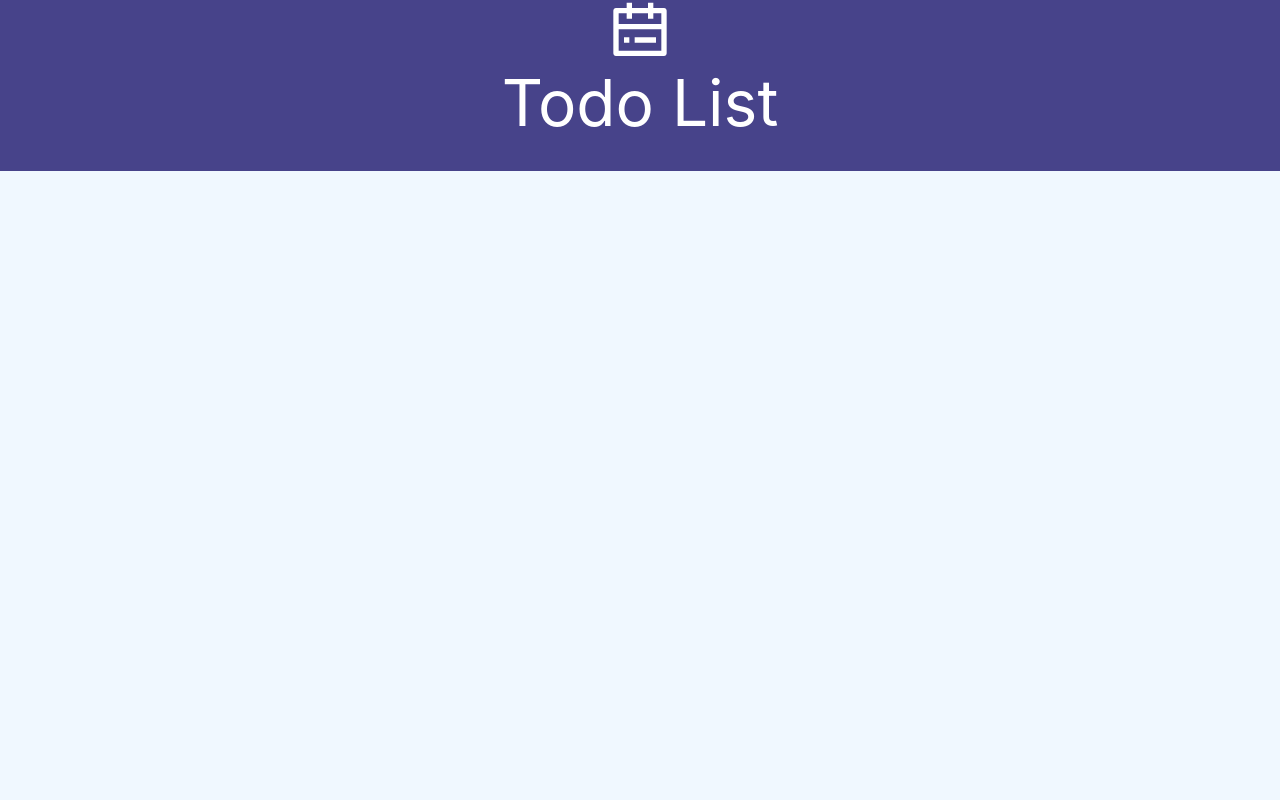
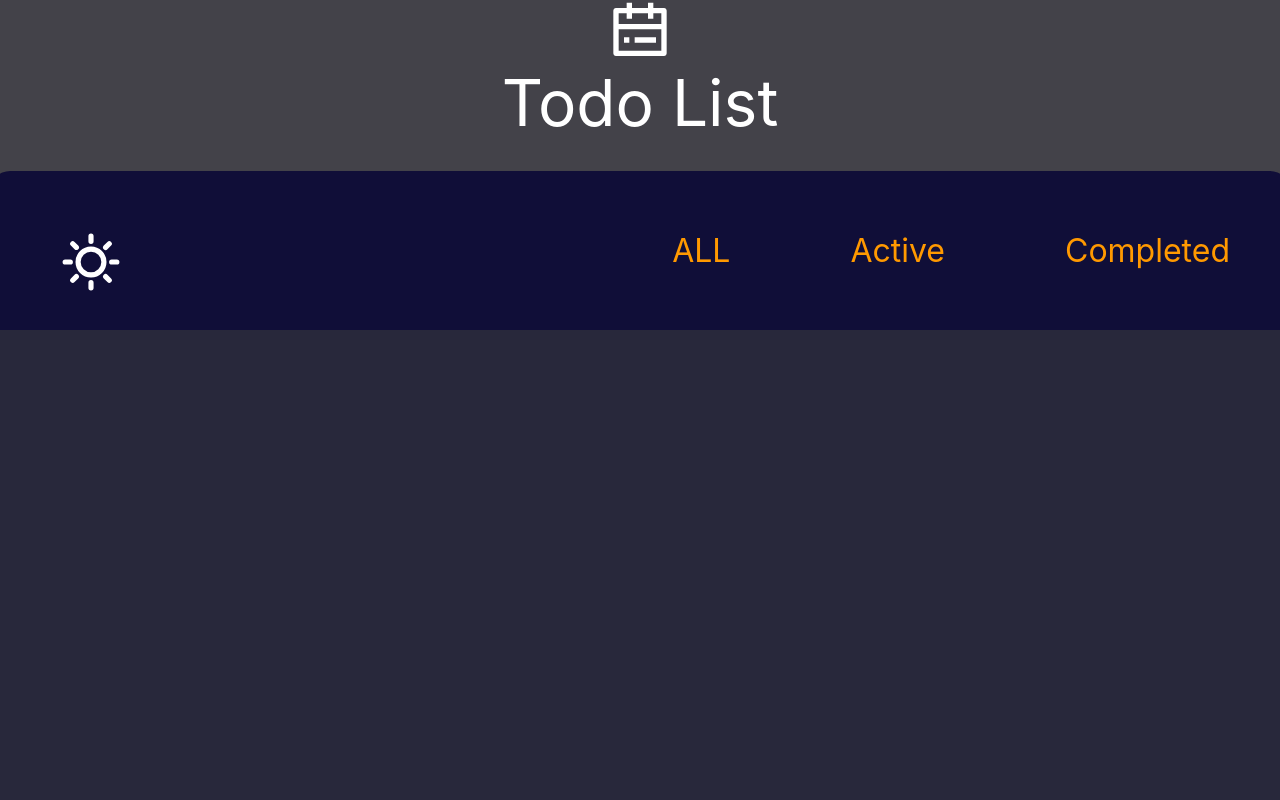
Before and after one commit to seongsinhye/todo, a React (Create React App) app: page / in a window 1280 px wide. Shown: the top 800 px of the page. Built offline with nearby package versions, Linux system fonts and the light colour scheme.

Commit message:
전반적으로 css 틀 잡아서 올림

```diff
--- a/src/TodoList.jsx
+++ b/src/TodoList.jsx
@@ -1,16 +1,18 @@
 import React from 'react';
-import './TodoList.css';
+import './css/TodoList.css';
 import { RiCalendarTodoLine } from "react-icons/ri";
+import NavBar from './components/NavBar.jsx';
+import MainContainer from './components/MainContainer.jsx';
 
 export default function TodoList() {
   return (
    <>
     <header className="App-header">
       <RiCalendarTodoLine style={{fontSize : '64px'}}/>
-      <div className='title'>
-        Todo List</div>
+      <div className='title'>Todo List</div>
       <div className='container'>
-
+        <NavBar />
+        <MainContainer />
       </div>
     </header>
    </>
--- /dev/null
+++ b/src/components/MainContainer.jsx
@@ -0,0 +1,10 @@
+import React from 'react';
+
+export default function MainContainer() {
+  return (
+    <>
+      <div className='mainContainer'>
+      </div>
+    </>
+  );
+}
--- /dev/null
+++ b/src/components/NavBar.jsx
@@ -0,0 +1,27 @@
+import React, { useState } from 'react';
+import { GrSun } from "react-icons/gr";
+import '/Users/seongsinhye/Desktop/project/react/todo/src/css/NavBar.css'
+
+
+export default function NavBar() {
+  const [darkBtnHovered, setDartBtnHovered ] = useState(false)
+
+  return (
+    <>
+      <div onMouseOver={() => setDartBtnHovered(true)}
+        onMouseOut={() => setDartBtnHovered(false)}
+        className='darkBtnBox'>
+      <GrSun
+        fontSize = '62px'
+        color = {darkBtnHovered ? 'black' : 'white'}
+        cursor = 'pointer'
+       style = {{ position : 'absolute', left : '70px', top : '60px'}} />
+      </div>
+      <div className='menuBar'>
+        <div className='item'>ALL</div>
+        <div className='item'>Active</div>
+        <div className='item'>Completed</div>
+      </div>
+    </>
+  );
+}
--- /dev/null
+++ b/src/css/NavBar.css
@@ -0,0 +1,13 @@
+.darkBtnBox{
+  position: relative;
+}
+
+.menuBar{
+  display: flex;
+  justify-content: flex-end;
+}
+.item {
+  padding: 60px;
+  font-size: 32px;
+  color: rgb(255, 153, 0);
+}
--- a/src/TodoList.css
+++ b/src/css/TodoList.css
@@ -1,5 +1,5 @@
 .App-header {
-  background-color: #47438a;
+  background-color: #434249;
   min-height: 100vh;
   display: flex;
   flex-direction: column;
@@ -19,5 +19,12 @@
   margin-top: 20px;
   width: 1300px;
   height: 800px;
-  background-color: aliceblue;
+  background-color: rgb(16, 14, 56);
+  border-radius: 20px;
 }
+
+.mainContainer{
+  background-color: rgb(40, 40, 59);
+  width: 1300px;
+  height: 530px;
+}
```
